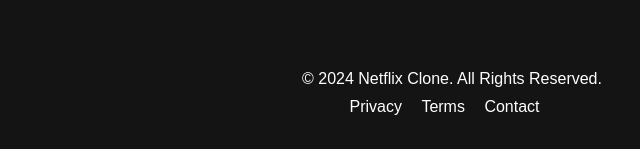
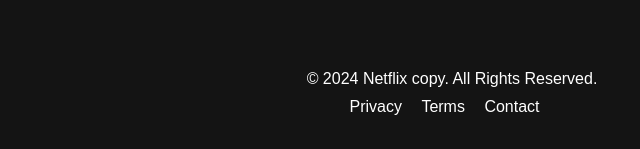
Before and after one commit to Doit-Ay/Homepage-of-Netflix, a plain HTML site: page index.html in a window 1280 px wide. Shown: the part 1221-1370 px from the top of the page, 188-828 px from the left. Drawn offline with Linux system fonts and the light colour scheme; no server answers.

Commit message:
Update index.html

```diff
--- a/index.html
+++ b/index.html
@@ -70,7 +70,7 @@
     </main>
 
     <footer>
-        <p>&copy; 2024 Netflix Clone. All Rights Reserved.</p>
+        <p>&copy; 2024 Netflix copy. All Rights Reserved.</p>
         <ul>
             <li><a href="#">Privacy</a></li>
             <li><a href="#">Terms</a></li>
```
